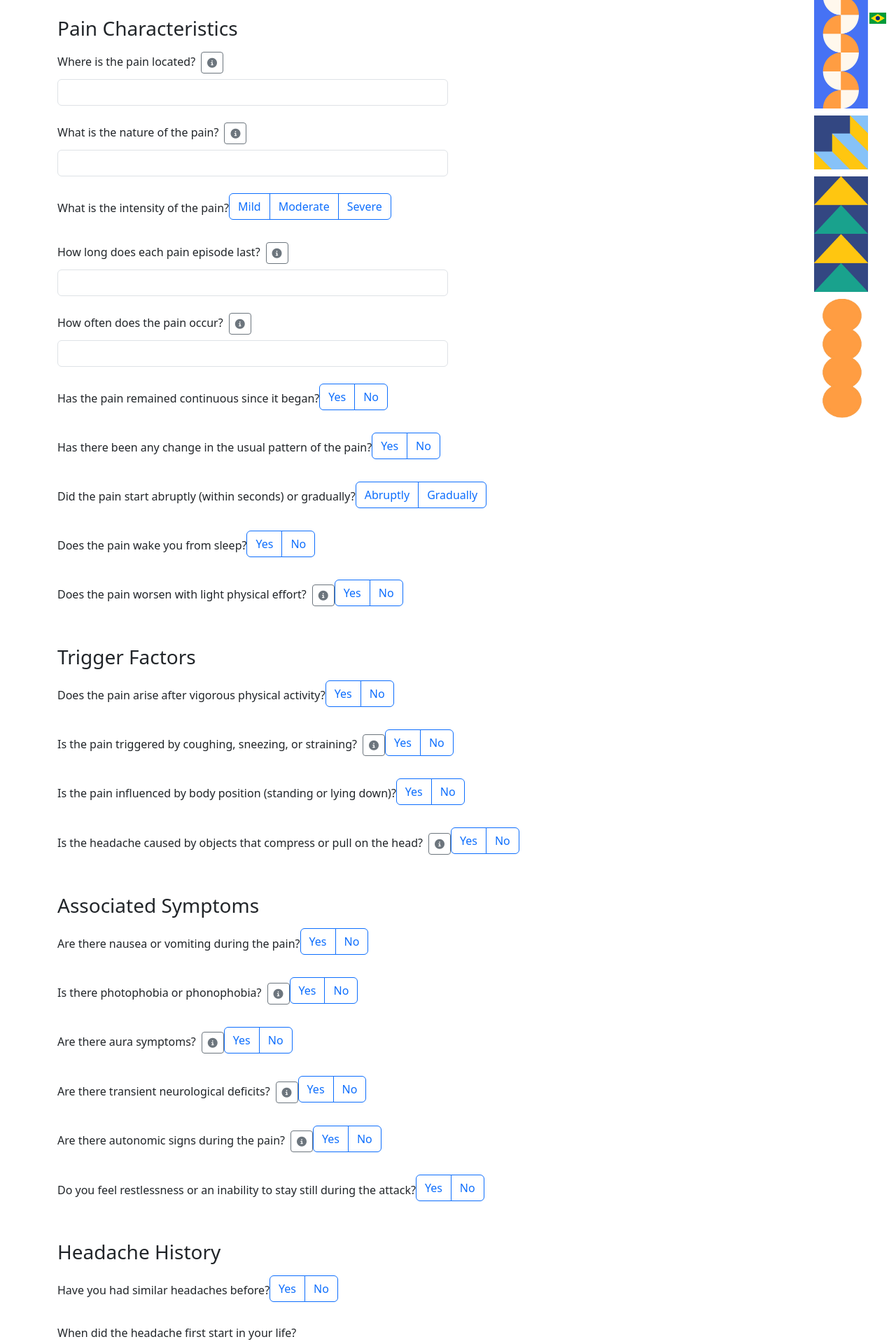
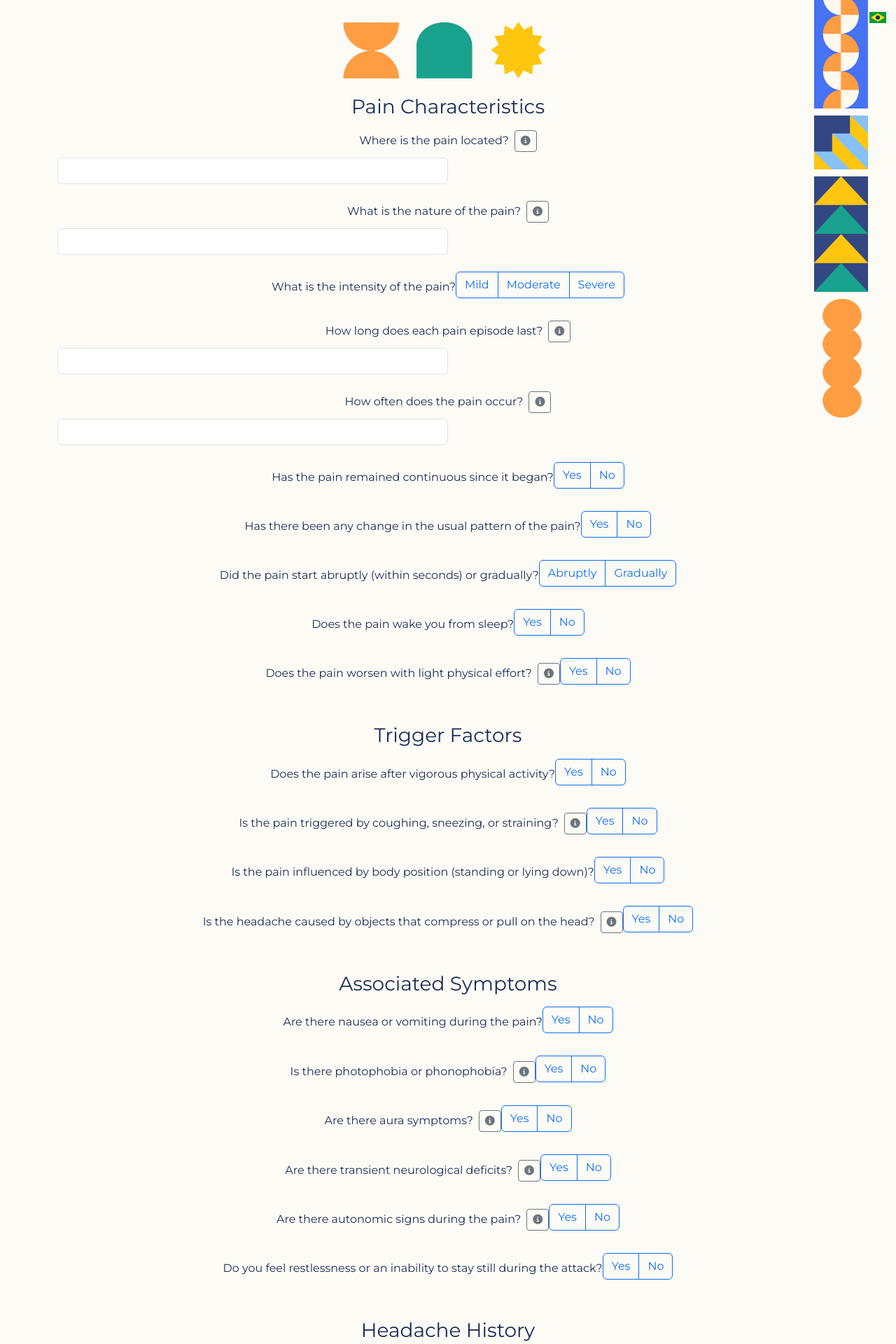
Before and after one commit to joaobrainer/head.ai, a CodeIgniter app: page /database/anamnese-estruturada in a window 1280 px wide. Shown: the top 1920 px of the page at 70% size. Run offline with CodeIgniter, Linux system fonts and the light colour scheme; some libraries are stand-ins or nearby versions.

Commit message:
feat: mirror case header images on questionnaire

```diff
--- a/plataforma/application/views/anamnese_estruturada.php
+++ b/plataforma/application/views/anamnese_estruturada.php
@@ -5,6 +5,33 @@ defined('BASEPATH') or exit('No direct script access allowed');
 <html lang="pt-br">
 <?php $this->load->view('header'); ?>
 <style>
+    body {
+        height: 100vh;
+        background-color: #FDFBF5;
+        font-family: 'Montserrat', sans-serif;
+        margin: 0;
+    }
+
+    .body {
+        color: #1B2D59;
+        display: flex;
+        flex-direction: column;
+        align-items: center;
+        justify-content: space-between;
+        text-align: center;
+    }
+
+    .header-icons {
+        display: flex;
+        justify-content: center;
+        gap: 15px;
+        margin-top: 2rem;
+    }
+
+    .header-icons img {
+        margin-right: 10px;
+    }
+
     .buttons-container {
         display: flex;
         justify-content: center;
@@ -79,15 +106,30 @@ defined('BASEPATH') or exit('No direct script access allowed');
         .button.primary {
             width: 80%;
         }
+
+        .side-graphics {
+            display: none;
+        }
+
+        .header-icons {
+            margin-top: 1rem;
+        }
     }
 </style>
 <body>
+    <div class="body">
+        <div class="header-icons">
+            <img class="imagens-estaticas" style="height: 80px; width: 80px;" src="<?= base_url('assets/images/background/24.png')  ?>" alt="">
+            <img class="imagens-estaticas" style="height: 80px; width: 80px;" src="<?= base_url('assets/images/background/23.png')  ?>" alt="">
+            <img class="imagens-estaticas" style="height: 80px; width: 80px;" src="<?= base_url('assets/images/background/22.png')  ?>" alt="">
+        </div>
         <div class="container py-4" id="questionnaire"></div>
         <div class="side-graphics">
             <img class="imagens-estaticas" style="height: 155px; width: 77px; margin-right: 10px;" src="<?= base_url('assets/images/background/14.png')  ?>" alt="">
             <img class="imagens-estaticas" style="height: 77px; width: 77px; margin-right: 10px;" src="<?= base_url('assets/images/background/19.png')  ?>" alt="">
             <img class="imagens-estaticas" style="height: 165px; width: 77px;" src="<?= base_url('assets/images/background/15.png')  ?>" alt="">
             <img class="imagens-estaticas" style="height: 170px; width: 77px;" src="<?= base_url('assets/images/background/8.png')  ?>" alt="">
+        </div>
     </div>
     <div class="buttons-container">
         <button class="button back" id="backBtn">Voltar</button>
```
Lines whose indentation alone changed are shown as unchanged.
